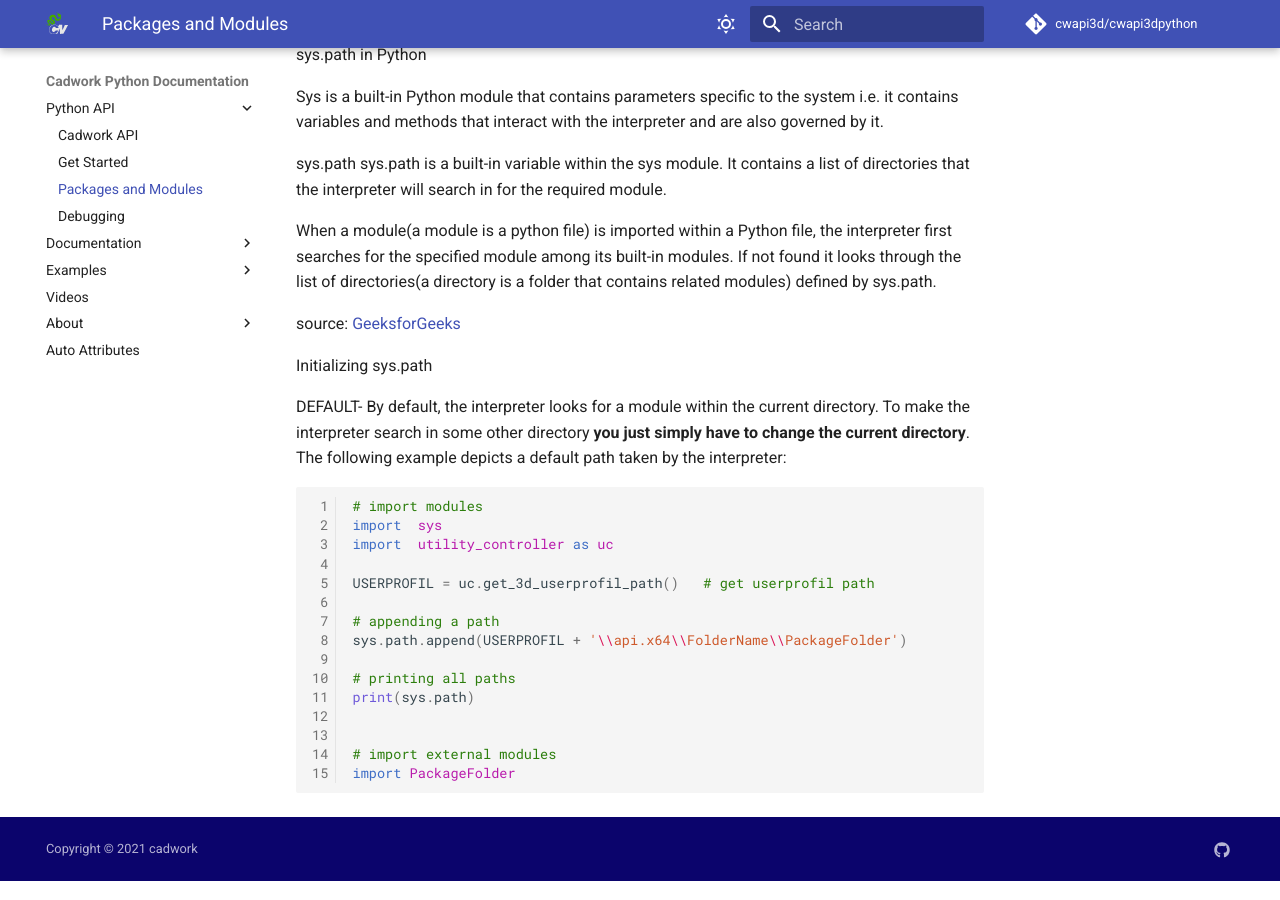
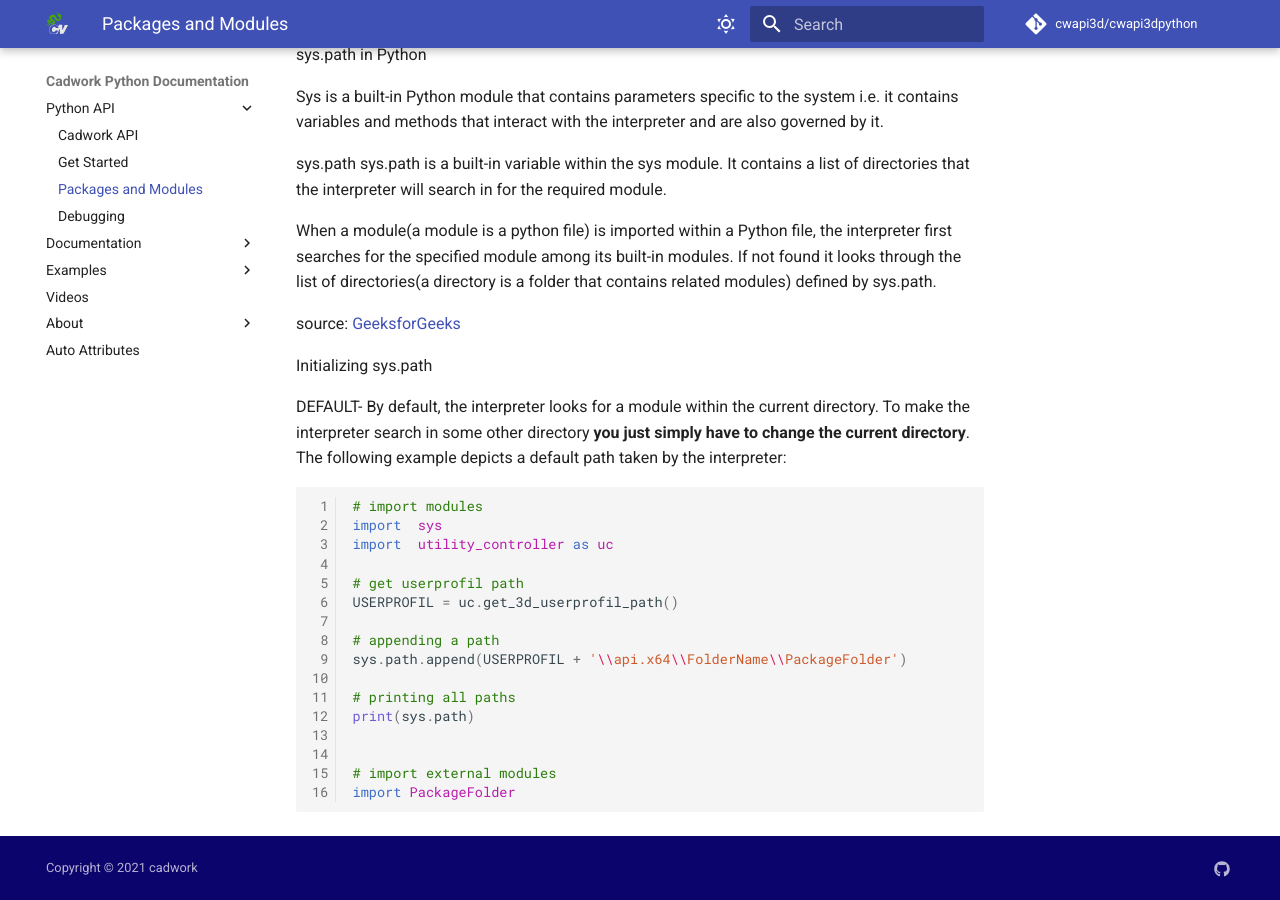
Before and after one commit to cwapi3d/cwapi3dpython, an MkDocs documentation site: the page built from docs/modules.md, in a window 1280 px wide and 900 px high, scrolled down 583 px. Built offline with MkDocs 1.6.1 and Material for MkDocs 9.7.7, drawn with Linux system fonts in a browser that asks for light colours; comment, search, counter and statistics services are not loaded.

````diff
--- a/docs/modules.md
+++ b/docs/modules.md
@@ -1,8 +1,6 @@
 # Import Packages and Modules
 
 !!! important "The module cadwork is to be loaded into the namespace at any time. This module is needed for many processes.<br> ```import cadwork``` "
-
-
 
 **Import packages** <br>
 As CPython is used in cadwork, it is possible to work with external modules. The modules included in Python as standard can be integrated normally by loading the modules.
@@ -41,7 +39,8 @@ DEFAULT- By default, the interpreter looks for a module within the current direc
 import  sys
 import  utility_controller as uc
 
-USERPROFIL = uc.get_3d_userprofil_path()   # get userprofil path
+# get userprofil path
+USERPROFIL = uc.get_3d_userprofil_path()
 
 # appending a path
 sys.path.append(USERPROFIL + '\\api.x64\\FolderName\\PackageFolder')
````
